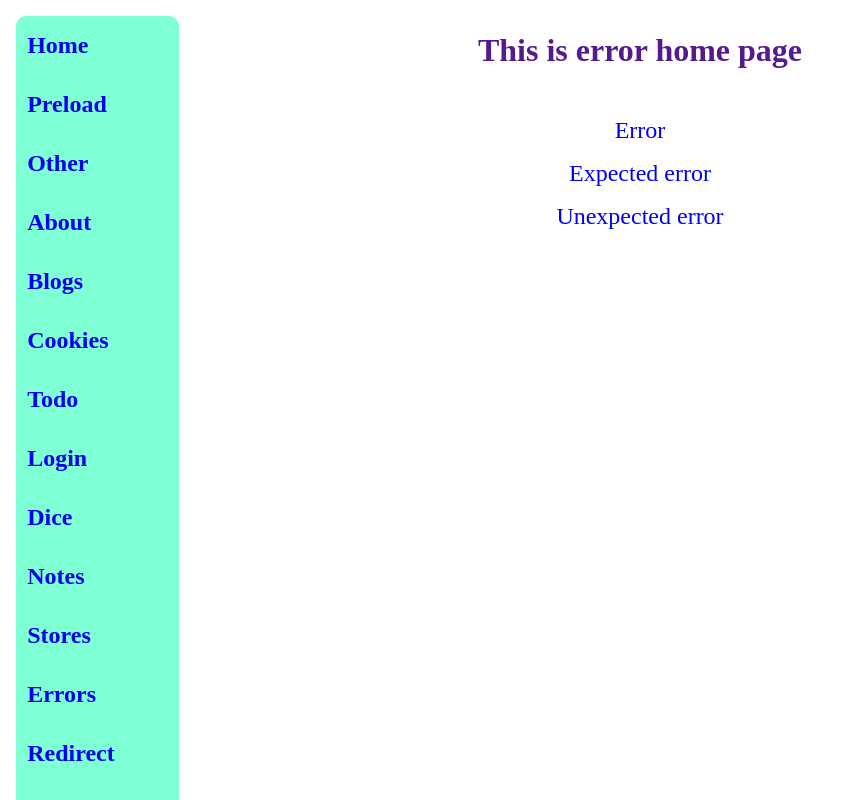
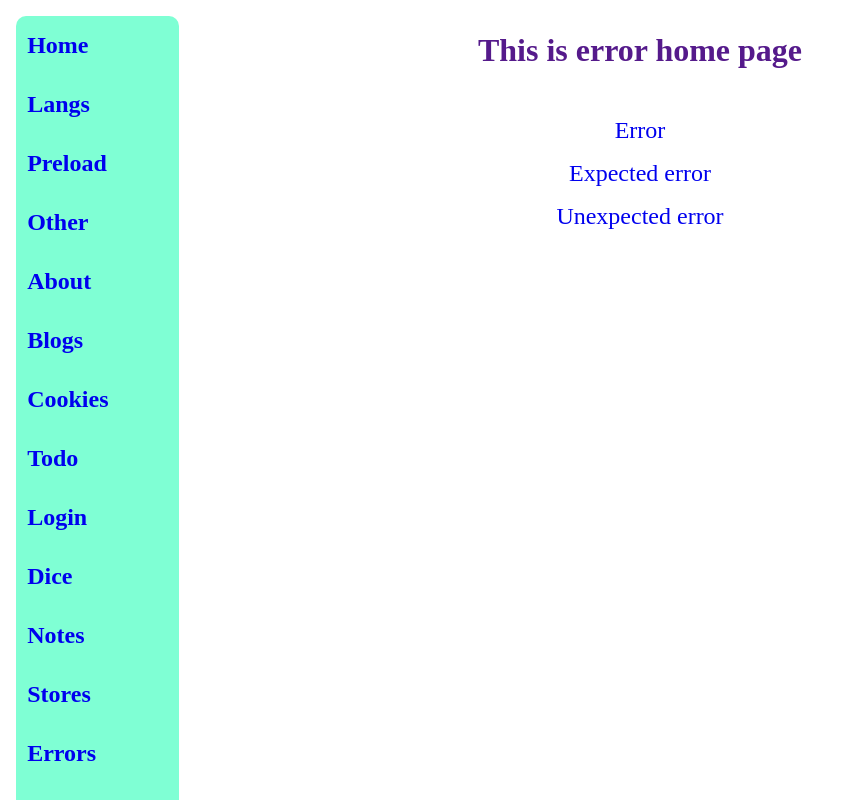
Before and after one commit to Waldemar-00/Sveltekit, a SvelteKit app: page /error in a window 1280 px wide. Shown: the top 800 px of the page, without its empty margins (0-849 px from the left). Built offline with nearby package versions, Linux system fonts and the light colour scheme.

Commit message:
The default locale [[slug]].

```diff
--- a/src/routes/+layout.svelte
+++ b/src/routes/+layout.svelte
@@ -7,6 +7,7 @@
 <nav>
 	<ul class="navigate">
 		<li><a href="/"><h2>Home</h2></a></li>
+		<li><a href="/langs"><h2>Langs</h2></a></li>
 		<li><a href="/preload"><h2>Preload</h2></a></li>
 		<li><a href="/other"><h2>Other</h2></a></li>
 		<li><a href="/about"><h2>About</h2></a></li>
--- /dev/null
+++ b/src/routes/langs/+layout.svelte
@@ -0,0 +1,24 @@
+<slot></slot>
+<nav>
+	<ul>
+		<li><a href="/langs">Default</a></li>
+		<li><a href="/langs/en">English</a></li>
+		<li><a href="/langs/fr">French</a></li>
+		<li><a href="/langs/de">German</a></li>
+	</ul>
+</nav>
+
+<style>
+	nav {
+		width: 80vmin;
+		margin: 2rem auto;
+	}
+	ul {
+		list-style: none;
+		padding: 0;
+		display: flex;
+		flex-direction: column;
+		align-items: center;
+		gap: 1rem;
+	}
+</style>
--- /dev/null
+++ b/src/routes/langs/[[lang]]/+page.svelte
@@ -0,0 +1,5 @@
+<script>
+	export let data;
+</script>
+
+<h1>{data.lang}</h1>
```
Also changed, not shown: src/routes/langs/[[lang]]/+page.server.js (added, +12 -0 lines).
